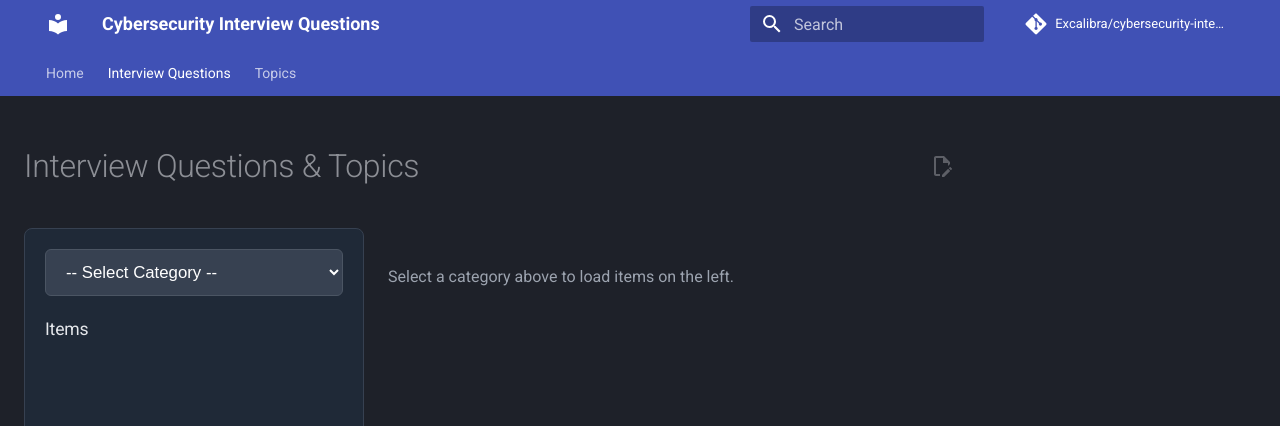
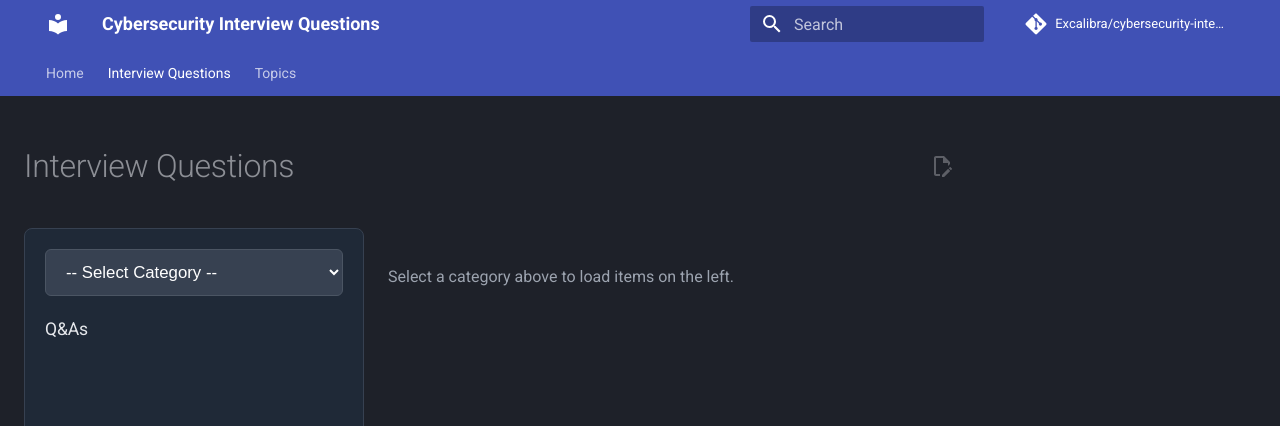
Before and after one commit to Excalibra/cybersecurity-interview-questions, an MkDocs documentation site: the page built from docs/questions/index.md, in a window 1280 px wide and 996 px high. Shown: the top 426 px of the window. Built offline with MkDocs 1.6.1 and Material for MkDocs 9.7.7, drawn with Linux system fonts in a browser that asks for light colours; comment, search, counter and statistics services are not loaded.

Commit message:
Update index.md

```diff
--- a/docs/questions/index.md
+++ b/docs/questions/index.md
@@ -1,4 +1,4 @@
-# Interview Questions & Topics
+# Interview Questions
 
 <div style="display: flex; gap: 24px; align-items: flex-start;">
 <!-- Dynamic Left Sidebar -->
@@ -11,7 +11,7 @@
 <option value="seceng">Security Engineer</option>
 </select>
 
-<h3 style="margin:0 0 16px 0; color:#e5e7eb; font-size:1.1em;">Items</h3>
+<h3 style="margin:0 0 16px 0; color:#e5e7eb; font-size:1.1em;">Q&As</h3>
 <div id="questions-list" style="font-size:0.95em; line-height:1.6;"></div>
 </div>
 
```
